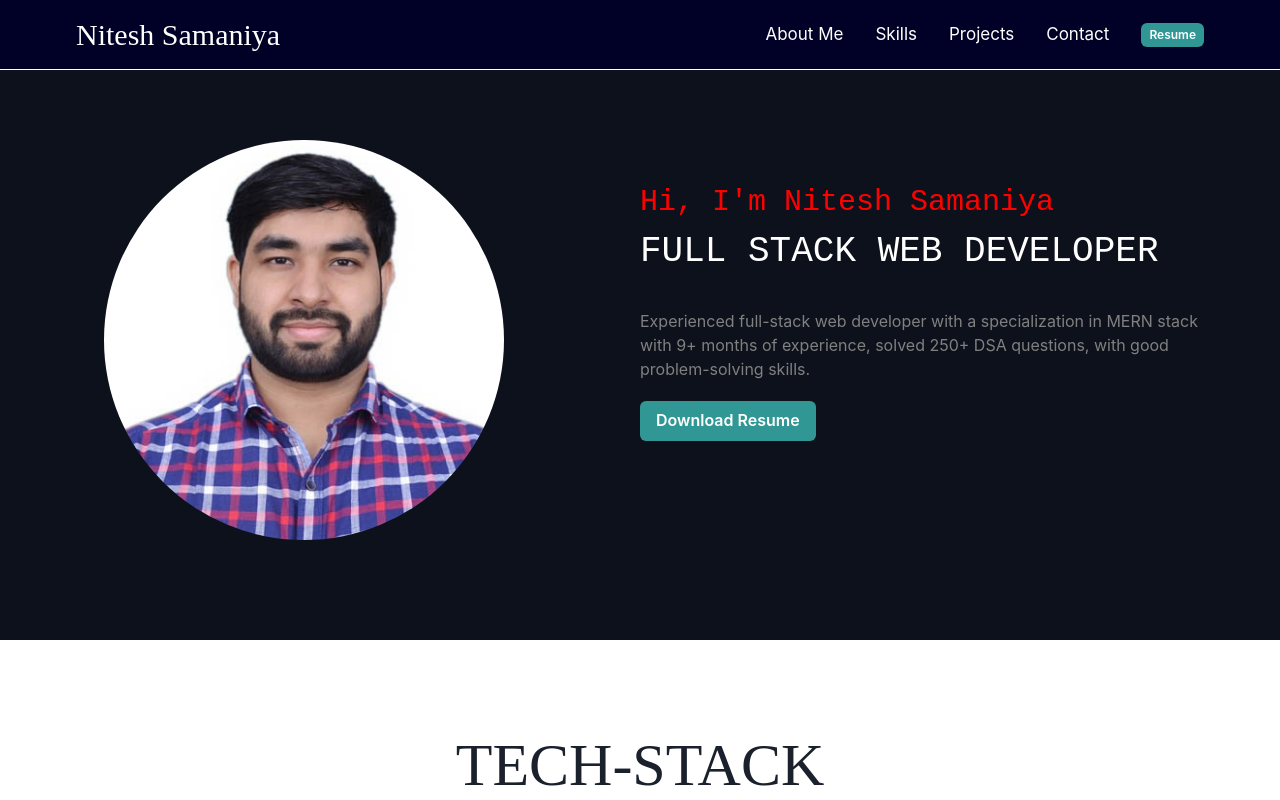
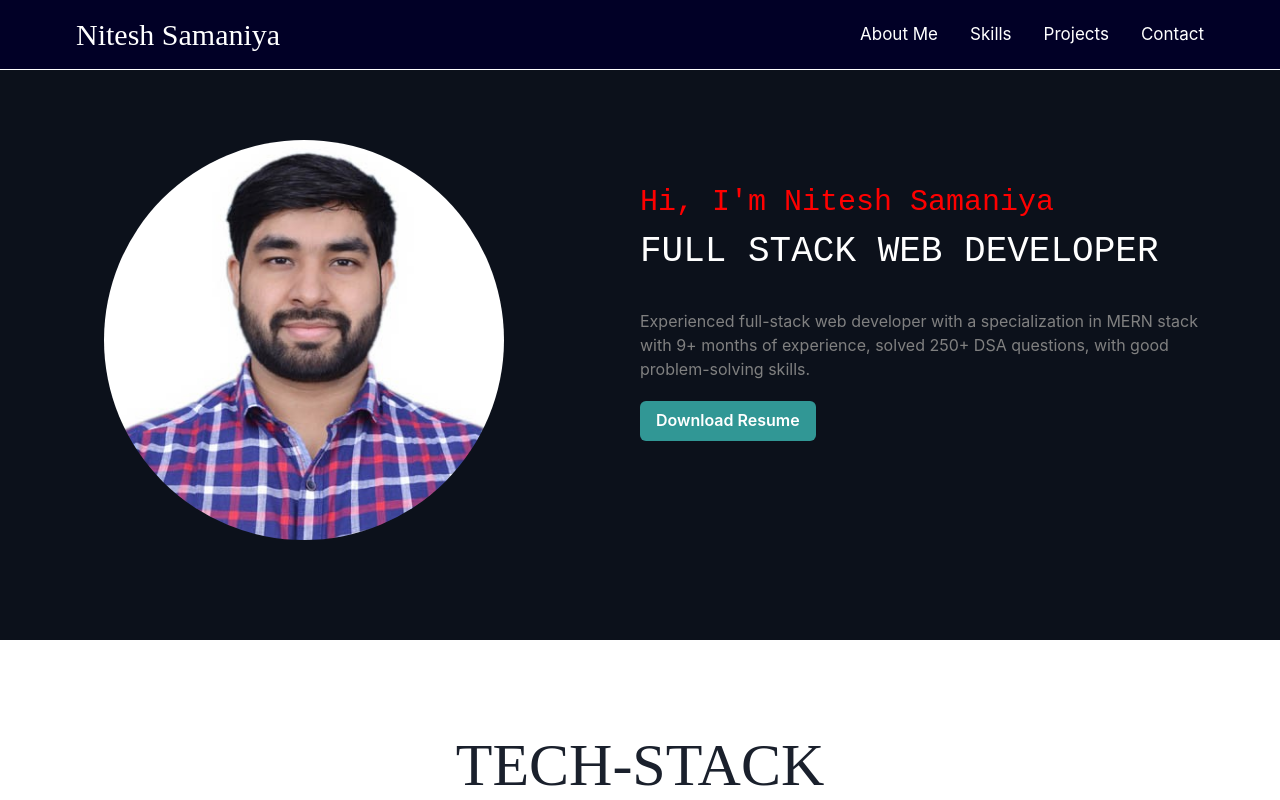
Before and after one commit to Nitesh-Samaniya/Nitesh-Samaniya.github.io, a React (Create React App) app: page / in a window 1280 px wide. Shown: the top 800 px of the page. Built offline with nearby package versions, Linux system fonts and the light colour scheme.

Commit message:
removed mobile and resume

```diff
--- a/src/components/contact/Contact.jsx
+++ b/src/components/contact/Contact.jsx
@@ -95,11 +95,11 @@ function Contact() {
         <Text mt={1}><AiOutlineMail /></Text>
         <Link href='nitinsamaniya97@gmail.com'>nitinsamaniya97@gmail.com</Link>
     </Flex>
-
+{/*
     <Flex gap={2}  alignItems="center">
         <Text mt={1}><AiOutlineMobile /></Text>
         <Link href="tel:8700712372">+91 8700712372</Link>
-    </Flex>
+    </Flex> */}
 
     <Flex gap={2}  alignItems="center">
         <Text mt={1}><AiFillGithub /></Text>
--- a/src/components/navbar/Drawer.jsx
+++ b/src/components/navbar/Drawer.jsx
@@ -49,7 +49,7 @@ const Drawerr = () => {
           {/* <Button variant='outline' mr={3} onClick={onClose}>
             Cancel
           </Button> */}
-          <a href="https://drive.google.com/uc?id=19h3iG7MlyhTYLzZhXyJJhmCph-KVhWC9&export=download" download><Button colorScheme='teal'>Resume</Button></a>
+          {/* <a href="https://drive.google.com/uc?id=19h3iG7MlyhTYLzZhXyJJhmCph-KVhWC9&export=download" download><Button colorScheme='teal'>Resume</Button></a> */}
         </DrawerFooter>
       </DrawerContent>
     </Drawer>
--- a/src/components/navbar/Navbar.jsx
+++ b/src/components/navbar/Navbar.jsx
@@ -19,9 +19,9 @@ function Navbar() {
                         <Box cursor={'pointer'}><Link to='Skill' spy={true} smooth={true}>Skills</Link></Box>
                         <Box cursor={'pointer'}><Link to='Project' spy={true} smooth={true}>Projects</Link></Box>
                         <Box cursor={'pointer'}><Link to='Contact' spy={true} smooth={true}>Contact</Link></Box>
-                        <Box>
+                        {/* <Box>
                           <a href="https://drive.google.com/file/d/19h3iG7MlyhTYLzZhXyJJhmCph-KVhWC9/view?usp=sharing" rel="noreferrer"  target="_blank"><Button colorScheme='teal' size='xs'>Resume</Button></a>
-                        </Box>
+                        </Box> */}
                     </Box>
                 </Hide>
                 <Show  below='md'>
```
